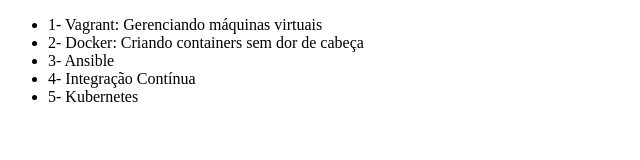
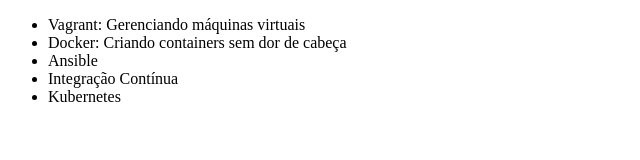
Before and after one commit to lillianrocha22/alura-git, a plain HTML site: page index.html in a window 1280 px wide. Shown: the whole page, without its empty margins (0-640 px from the left). Drawn offline with Linux system fonts and the light colour scheme.

Commit message:
Revert "Alterando o código"
This reverts commit d4c7b0bcb5baacef839c2431135b72cc21967fac.

```diff
--- a/index.html
+++ b/index.html
@@ -6,11 +6,11 @@
 </head>
 <body>
     <ul>
-        <li>1- Vagrant: Gerenciando máquinas virtuais</li>
-        <li>2- Docker: Criando containers sem dor de cabeça</li>
-        <li>3- Ansible</li>
-        <li>4- Integração Contínua</li>
-        <li>5- Kubernetes</li>
+        <li>Vagrant: Gerenciando máquinas virtuais</li>
+        <li>Docker: Criando containers sem dor de cabeça</li>
+        <li>Ansible</li>
+        <li>Integração Contínua</li>
+        <li>Kubernetes</li>
     </ul>
 </body>
 </html>
```
